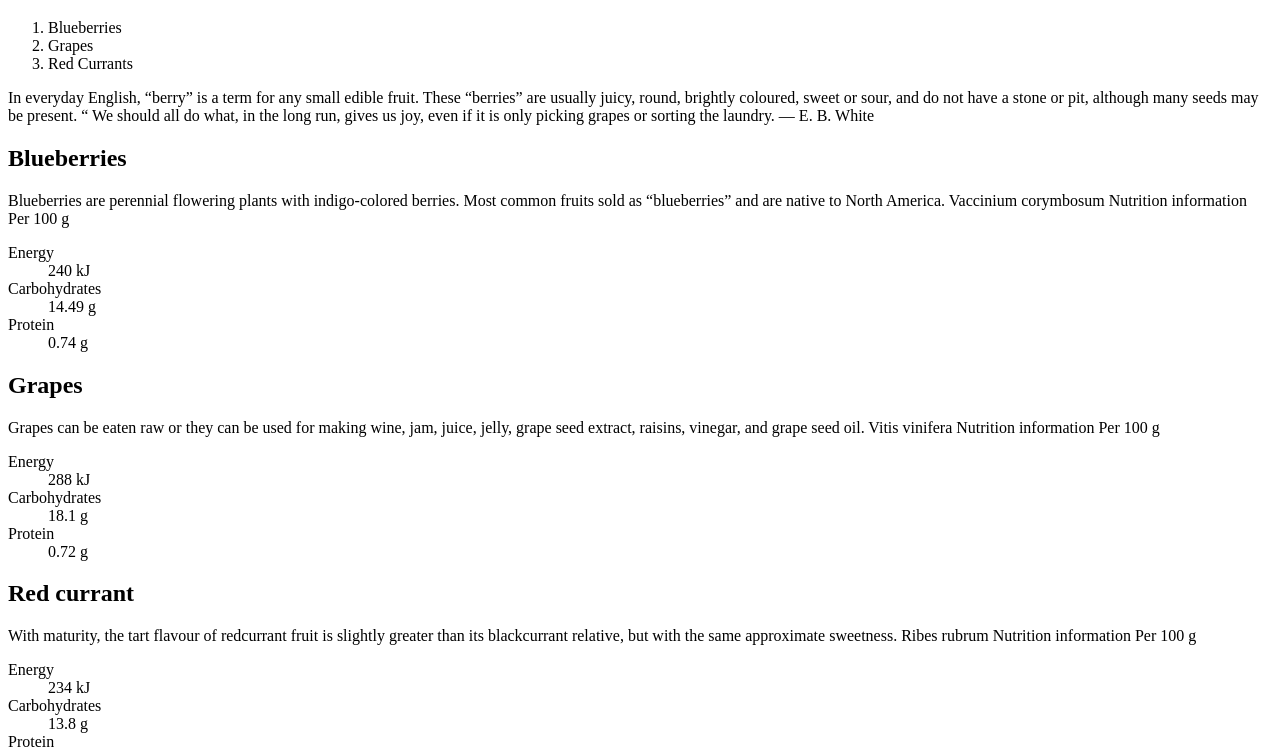
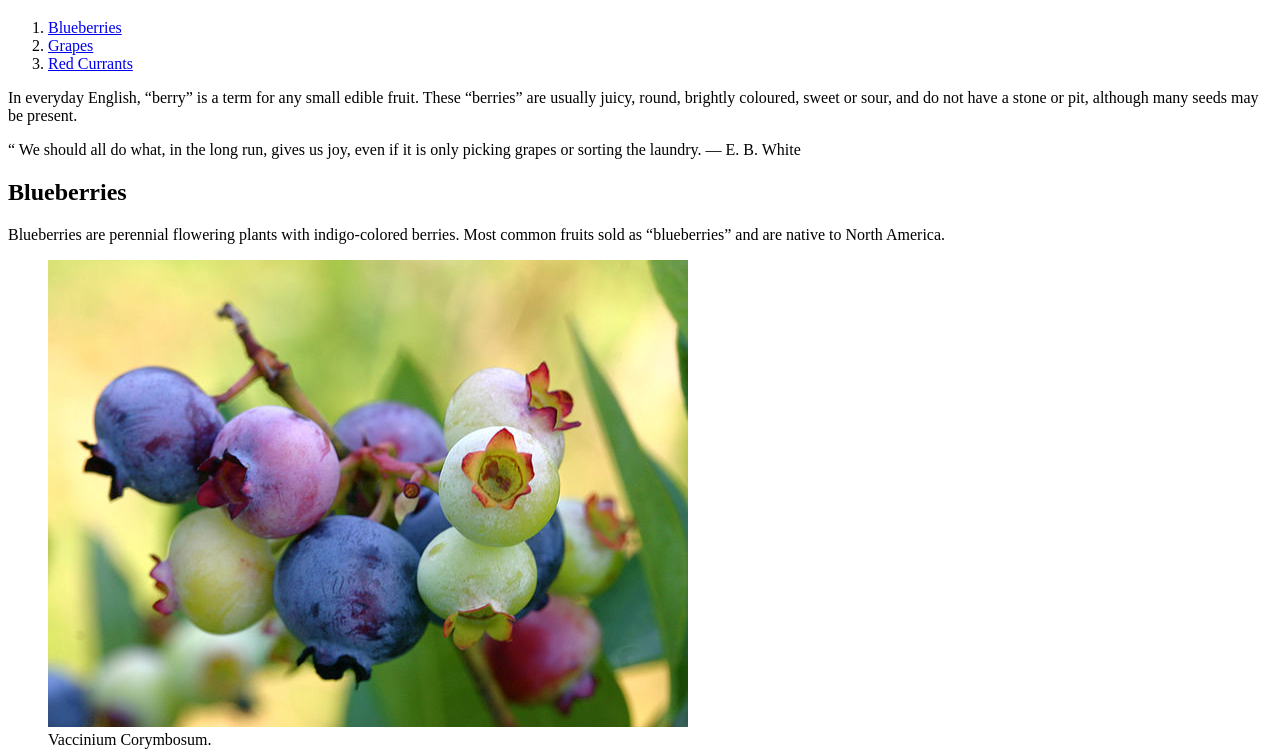
Before and after one commit to MaxTillotson/dsn1674-project-1, a plain HTML site: page index.html in a window 1280 px wide. Shown: the part 61-812 px from the top of the page. Drawn offline with Linux system fonts and the light colour scheme.

Commit message:
Added photos and paragraphs

```diff
--- a/index.html
+++ b/index.html
@@ -13,21 +13,27 @@
 
 <nav>
     <ol>
-      <li>Blueberries</li>
-      <li>Grapes</li>
-      <li>Red Currants</li>
+      <li><a href="#blueberries" class="1">Blueberries</a></li>
+      <li><a href="#grapes" class="1">Grapes</a></li>
+      <li><a href="#redcurrants" class="1">Red Currants</a></li>
     </ol>
 </nav>
 
-In everyday English, “berry” is a term for any small edible fruit. These “berries” are usually juicy, round, brightly coloured, sweet or sour, and do not have a stone or pit, although many seeds may be present.
+<p>In everyday English, “berry” is a term for any small edible fruit. These “berries” are usually juicy, round, brightly coloured, sweet or sour, and do not have a stone or pit, although many seeds may be present.</p>
 
 “
 We should all do what, in the long run, gives us joy, even if it is only picking grapes or sorting the laundry.
 — E. B. White
 
-<h2>Blueberries</h2>
+<h2 id="blueberries">Blueberries</h2>
 
-Blueberries are perennial flowering plants with indigo-colored berries. Most common fruits sold as “blueberries” and are native to North America.
+<p>Blueberries are perennial flowering plants with indigo-colored berries. Most common fruits sold as “blueberries” and are native to North America.</p>
+
+<figure>
+    <img src="images/blueberries.jpg" alt="Blueberries.">
+    <figcaption>Vaccinium Corymbosum.
+    </figcaption>
+</figure>
 
 Vaccinium corymbosum
 
@@ -44,9 +50,15 @@ Per 100 g
   <dd> 0.74 g</dd>
 </dl>
 
-<h2>Grapes</h2>
+<h2 id="grapes">Grapes</h2>
 
-Grapes can be eaten raw or they can be used for making wine, jam, juice, jelly, grape seed extract, raisins, vinegar, and grape seed oil.
+<p>Grapes can be eaten raw or they can be used for making wine, jam, juice, jelly, grape seed extract, raisins, vinegar, and grape seed oil.</p>
+
+<figure>
+    <img src="images/grapes.jpg" alt="Grapes.">
+    <figcaption>Vits vinifera.
+    </figcaption>
+</figure>
 
 Vitis vinifera
 
@@ -63,9 +75,15 @@ Per 100 g
   <dd> 0.72 g</dd>
 </dl>
 
-<h2>Red currant</h2>
+<h2 id="redcurrants">Red currant</h2>
 
-With maturity, the tart flavour of redcurrant fruit is slightly greater than its blackcurrant relative, but with the same approximate sweetness.
+<p>With maturity, the tart flavour of redcurrant fruit is slightly greater than its blackcurrant relative, but with the same approximate sweetness.</p>
+
+<figure>
+    <img src="images/red-currants.jpg" alt="Red Currants.">
+    <figcaption>Ribs rubrum.
+    </figcaption>
+</figure>
 
 Ribes rubrum
 
@@ -85,3 +103,4 @@ Per 100 g
 Content and images from Wikipedia.
 
 </body>
+</html>
```
